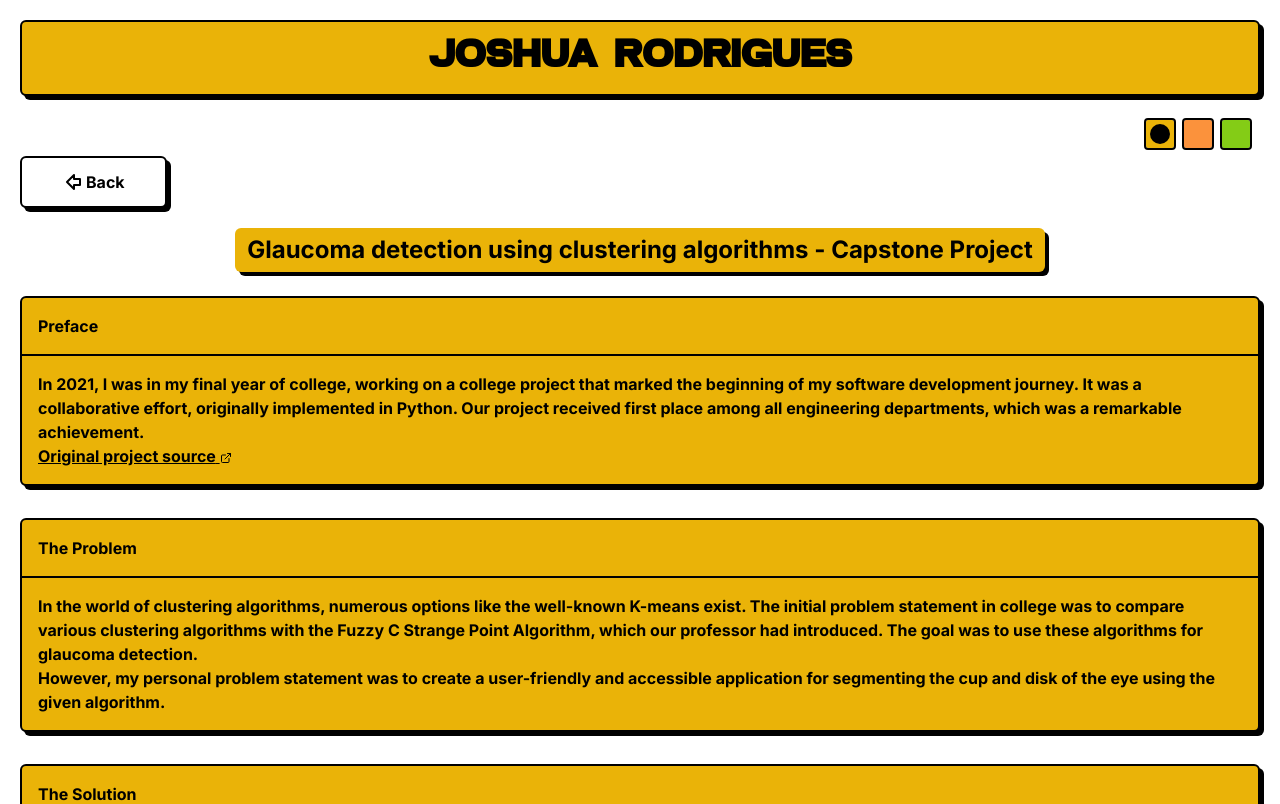
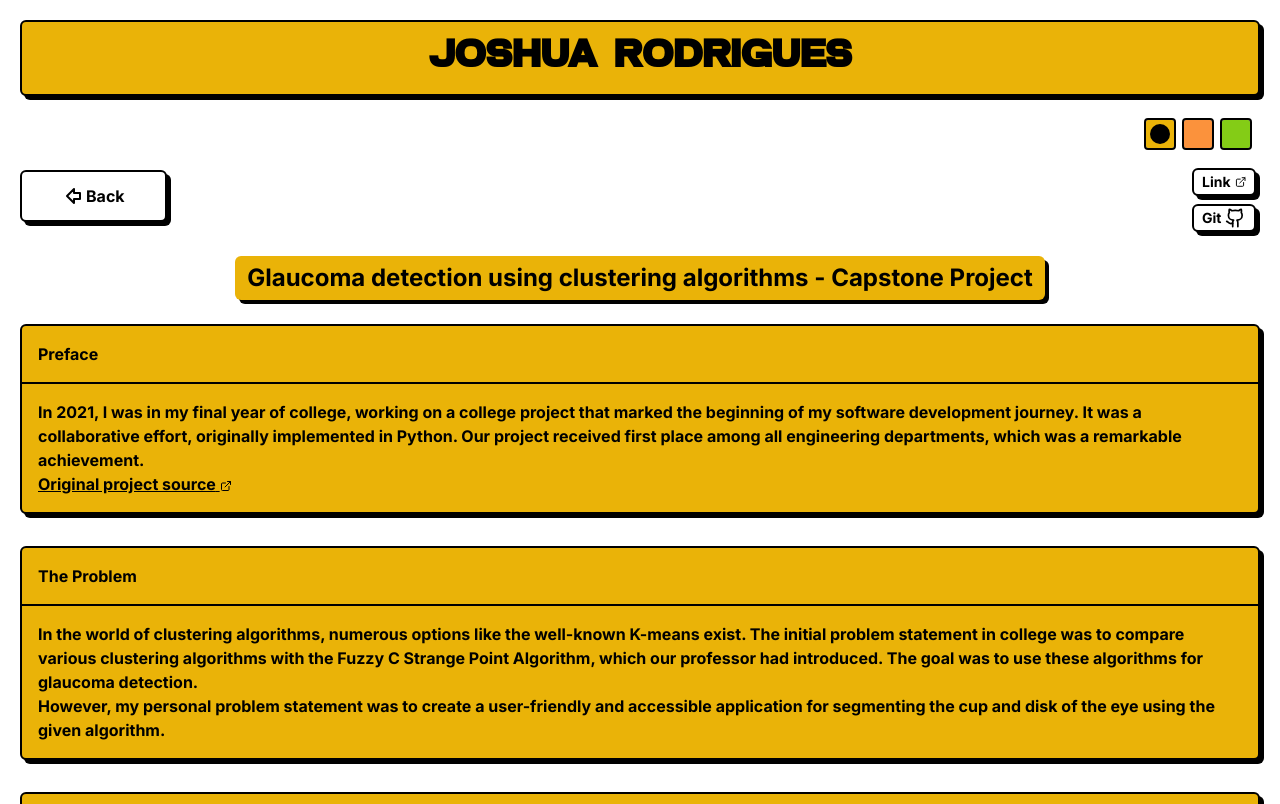
Before and after one commit to Joshuajrodrigues/dev-portfolio, a Next.js app: page /project/final-year-project in a window 1280 px wide. Shown: the top 804 px of the page. Built offline with nearby package versions, Linux system fonts and the light colour scheme.

Commit message:
links added in details

```diff
--- a/app/project/final-year-project/page.tsx
+++ b/app/project/final-year-project/page.tsx
@@ -1,5 +1,6 @@
 import Card from "@/components/card";
 import ImageCard from "@/components/imageCard";
+import ProjectLink from "@/components/projectLinks";
 import Tags from "@/components/tags";
 import { ArrowBigLeftIcon, ExternalLink } from "lucide-react";
 import { Metadata } from "next";
@@ -10,21 +11,20 @@ export const metadata: Metadata = {
   };
 const page = () => {
   return (
-    <section className="w-full flex flex-col justify-center items-center">
-      <section className="w-full flex justify-start mb-3">
+    <section className="mx-2 w-full flex flex-col justify-center items-center">
+    <section className="w-full flex justify-between items-center mb-3">
       <Link
-          className="flex cursor-pointer items-center justify-center rounded-md border-2 border-black bg-white px-10 py-3 font-bold shadow-[4px_4px_0px_0px_rgba(0,0,0,1)] transition-all hover:translate-x-[3px] hover:translate-y-[3px] hover:shadow-none"
+        className=" flex cursor-pointer items-center justify-center rounded-md border-2 border-black bg-white px-10 py-3 font-bold shadow-[4px_4px_0px_0px_rgba(0,0,0,1)] transition-all hover:translate-x-[3px] hover:translate-y-[3px] hover:shadow-none"
         href={"/"}
       >
         <ArrowBigLeftIcon /> Back
       </Link>
-
-        {/* <Link
-          className="flex cursor-pointer items-center rounded-md border-2 border-black bg-white px-10 py-3 font-bold shadow-[4px_4px_0px_0px_rgba(0,0,0,1)] transition-all hover:translate-x-[3px] hover:translate-y-[3px] hover:shadow-none"
-          href={"/"}
-        >
-          Next
-        </Link> */}
+      <span className="">
+        <ProjectLink
+          visit="https://glaucoma-detector.vercel.app/"
+          code="https://github.com/Joshuajrodrigues/glaucoma-detector"
+        />
+      </span>
     </section>
       <Tags>
         <h2 className="text-2xl text-center">
--- a/app/project/kognitive/page.tsx
+++ b/app/project/kognitive/page.tsx
@@ -1,30 +1,30 @@
 import Card from "@/components/card";
 import ImageCard from "@/components/imageCard";
+import ProjectLink from "@/components/projectLinks";
 import Tags from "@/components/tags";
 import { ArrowBigLeftIcon } from "lucide-react";
 import { Metadata } from "next";
 import Link from "next/link";
 export const metadata: Metadata = {
-    title: "Kognitive Project | Joshua Rodrigues",
-    description: "CBT jpurnaling app",
-  };
+  title: "Kognitive Project | Joshua Rodrigues",
+  description: "CBT jpurnaling app",
+};
 const page = () => {
   return (
-    <section className="w-full flex flex-col justify-center items-center">
-      <section className="w-full flex justify-start mb-3">
+    <section className="mx-2 w-full flex flex-col justify-center items-center">
+      <section className="w-full flex justify-between items-center mb-3">
         <Link
-          className="flex cursor-pointer items-center justify-center rounded-md border-2 border-black bg-white px-10 py-3 font-bold shadow-[4px_4px_0px_0px_rgba(0,0,0,1)] transition-all hover:translate-x-[3px] hover:translate-y-[3px] hover:shadow-none"
+          className=" flex cursor-pointer items-center justify-center rounded-md border-2 border-black bg-white px-10 py-3 font-bold shadow-[4px_4px_0px_0px_rgba(0,0,0,1)] transition-all hover:translate-x-[3px] hover:translate-y-[3px] hover:shadow-none"
           href={"/"}
         >
           <ArrowBigLeftIcon /> Back
         </Link>
-
-        {/* <Link
-          className="flex cursor-pointer items-center rounded-md border-2 border-black bg-white px-10 py-3 font-bold shadow-[4px_4px_0px_0px_rgba(0,0,0,1)] transition-all hover:translate-x-[3px] hover:translate-y-[3px] hover:shadow-none"
-          href={"/"}
-        >
-          Next
-        </Link> */}
+        <span className="">
+          <ProjectLink
+            visit="https://kognitive.vercel.app"
+            code="https://github.com/Joshuajrodrigues/cbtjournal"
+          />
+        </span>
       </section>
       <Tags>
         <h2 className="text-2xl text-center">Kognitive - CBT Journaling</h2>
--- a/app/project/kuzina/page.tsx
+++ b/app/project/kuzina/page.tsx
@@ -1,5 +1,6 @@
 import Card from "@/components/card";
 import ImageCard from "@/components/imageCard";
+import ProjectLink from "@/components/projectLinks";
 import Tags from "@/components/tags";
 import { ArrowBigLeftIcon } from "lucide-react";
 import { Metadata } from "next";
@@ -10,21 +11,20 @@ export const metadata: Metadata = {
 };
 const page = () => {
   return (
-    <section className="w-full flex flex-col justify-center items-center">
-      <section className="w-full flex justify-start mb-3">
+    <section className="mx-2 w-full flex flex-col justify-center items-center">
+      <section className="w-full flex justify-between items-center mb-3">
         <Link
-          className="flex cursor-pointer items-center justify-center rounded-md border-2 border-black bg-white px-10 py-3 font-bold shadow-[4px_4px_0px_0px_rgba(0,0,0,1)] transition-all hover:translate-x-[3px] hover:translate-y-[3px] hover:shadow-none"
+          className=" flex cursor-pointer items-center justify-center rounded-md border-2 border-black bg-white px-10 py-3 font-bold shadow-[4px_4px_0px_0px_rgba(0,0,0,1)] transition-all hover:translate-x-[3px] hover:translate-y-[3px] hover:shadow-none"
           href={"/"}
         >
           <ArrowBigLeftIcon /> Back
         </Link>
-
-        {/* <Link
-          className="flex cursor-pointer items-center rounded-md border-2 border-black bg-white px-10 py-3 font-bold shadow-[4px_4px_0px_0px_rgba(0,0,0,1)] transition-all hover:translate-x-[3px] hover:translate-y-[3px] hover:shadow-none"
-          href={"/"}
-        >
-          Next
-        </Link> */}
+        <span className="">
+          <ProjectLink
+            visit="https://kuzina.vercel.app/"
+            code="https://github.com/Joshuajrodrigues/kuzina"
+          />
+        </span>
       </section>
       <Tags>
         <h2 className="text-2xl text-center">Kuzina - Kitchen Mangement</h2>
```
Lines whose indentation alone changed are shown as unchanged.
